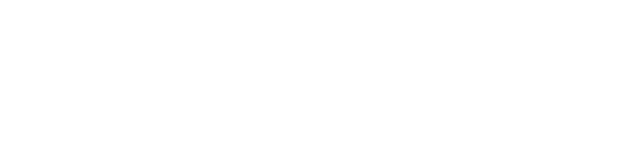
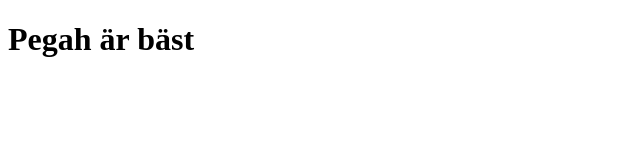
Before and after one commit to Fadi-Jawhar/teamwork, a plain HTML site: page index.html in a window 1280 px wide. Shown: the whole page, without its empty margins (0-640 px from the left). Drawn offline with Linux system fonts and the light colour scheme.

Commit message:
la till h1:a

```diff
--- a/index.html
+++ b/index.html
@@ -6,6 +6,6 @@
     <title>Document</title>
 </head>
 <body>
-
+    <h1>Pegah är bäst</h1>
 </body>
 </html>
```
